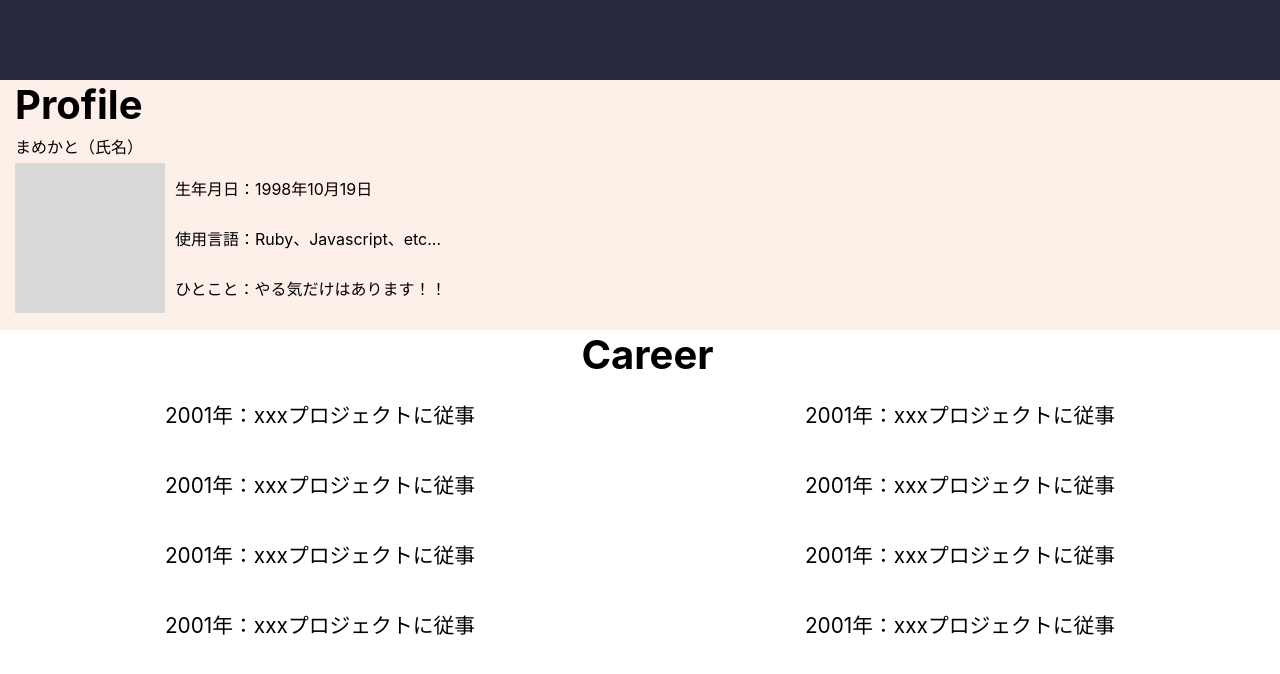
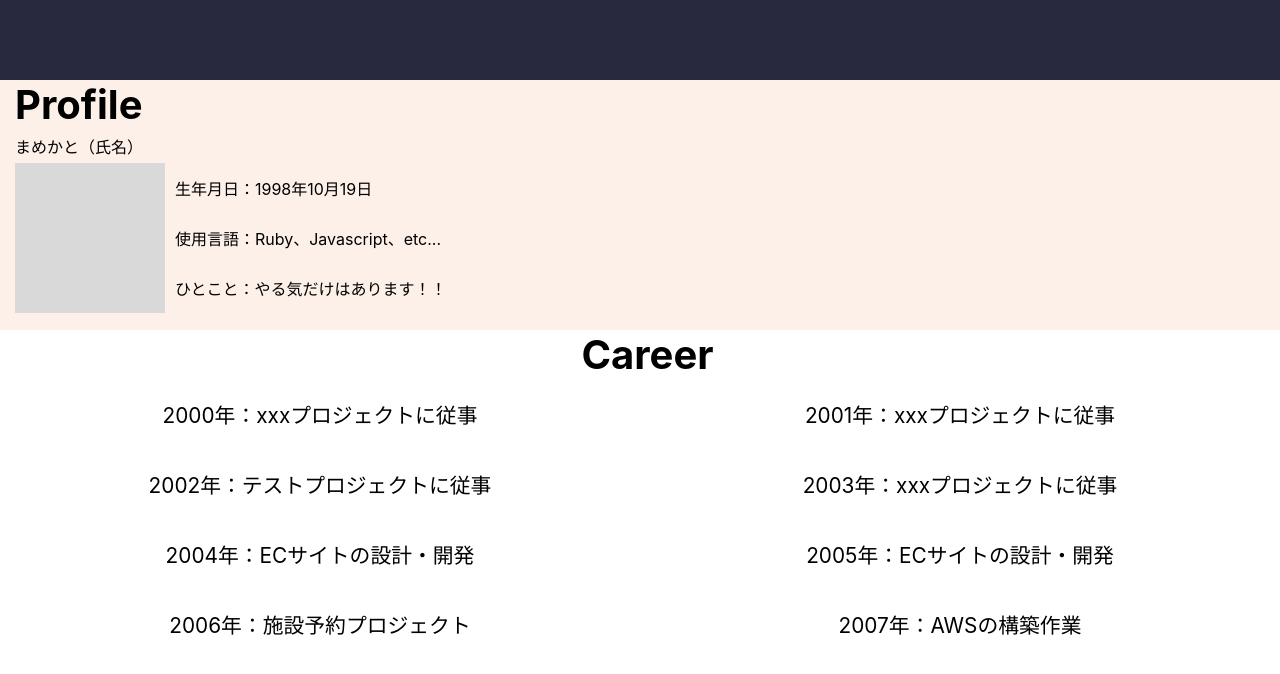
Before and after one commit to mermaid-kato/portfolio, a React (Create React App) app in the folder frontend/app/: page / in a window 1280 px wide. Shown: the top 674 px of the page. Built offline with nearby package versions, Linux system fonts and the light colour scheme.

Commit message:
経歴をmapで表示（仮実装）

```diff
--- a/frontend/app/src/Careers/index.js
+++ b/frontend/app/src/Careers/index.js
@@ -1,18 +1,52 @@
 import styled from 'styled-components';
 
 export const Careers = () => {
+  const careerItems = [
+    {
+      year: "2000年",
+      title: "xxxプロジェクトに従事"
+    },
+    {
+      year: "2001年",
+      title: "xxxプロジェクトに従事"
+    },
+    {
+      year: "2002年",
+      title: "テストプロジェクトに従事"
+    },
+    {
+      year: "2003年",
+      title: "xxxプロジェクトに従事"
+    },
+    {
+      year: "2004年",
+      title: "ECサイトの設計・開発"
+    },
+    {
+      year: "2005年",
+      title: "ECサイトの設計・開発"
+    },
+    {
+      year: "2006年",
+      title: "施設予約プロジェクト"
+    },
+    {
+      year: "2007年",
+      title: "AWSの構築作業"
+    }
+  ];
+
   return (
     <AppCareer>
       <CareerTitle>Career</CareerTitle>
       <CareerGroup>
-        <CareerPj>2001年：xxxプロジェクトに従事</CareerPj>
-        <CareerPj>2001年：xxxプロジェクトに従事</CareerPj>
-        <CareerPj>2001年：xxxプロジェクトに従事</CareerPj>
-        <CareerPj>2001年：xxxプロジェクトに従事</CareerPj>
-        <CareerPj>2001年：xxxプロジェクトに従事</CareerPj>
-        <CareerPj>2001年：xxxプロジェクトに従事</CareerPj>
-        <CareerPj>2001年：xxxプロジェクトに従事</CareerPj>
-        <CareerPj>2001年：xxxプロジェクトに従事</CareerPj>
+      <>
+        {
+          careerItems.map((career) => {
+            return <CareerPj>{career.year}：{career.title}</CareerPj>
+          })
+        }
+      </>
       </CareerGroup>
     </AppCareer>
   );
```
